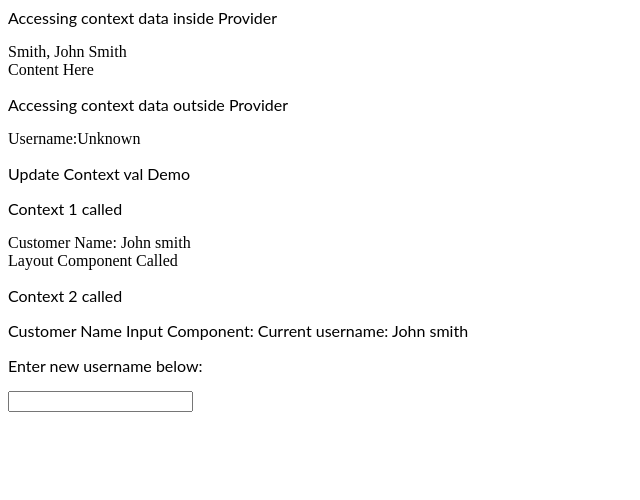
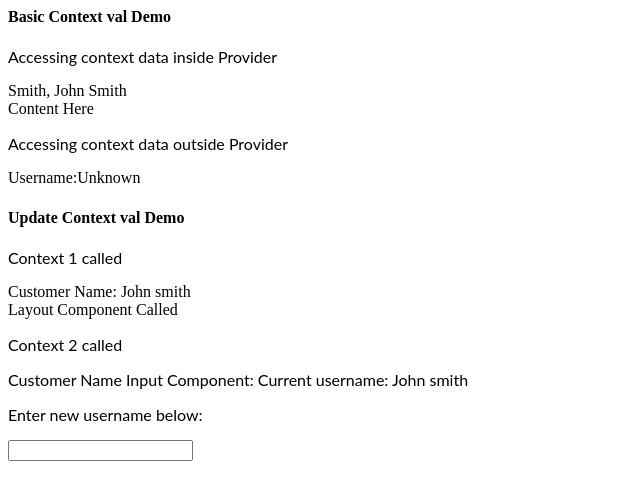
Before and after one commit to poojachoudhary560/react-context-api-pc, a React (Create React App) app: page / in a window 1280 px wide. Shown: the top 500 px of the page, without its empty margins (0-640 px from the left). Built offline with nearby package versions, Linux system fonts and the light colour scheme.

Commit message:
1 file modified

```diff
--- a/src/App.js
+++ b/src/App.js
@@ -6,9 +6,10 @@ import './style.css';
 export default function App() {
   return (
     <div>
+      <h4>Basic Context val Demo</h4>
       <ContextApiBasic />
 
-      <p>Update Context val Demo</p>
+      <h4>Update Context val Demo</h4>
       <ContextApiValueUpdate />
     </div>
   );
```
